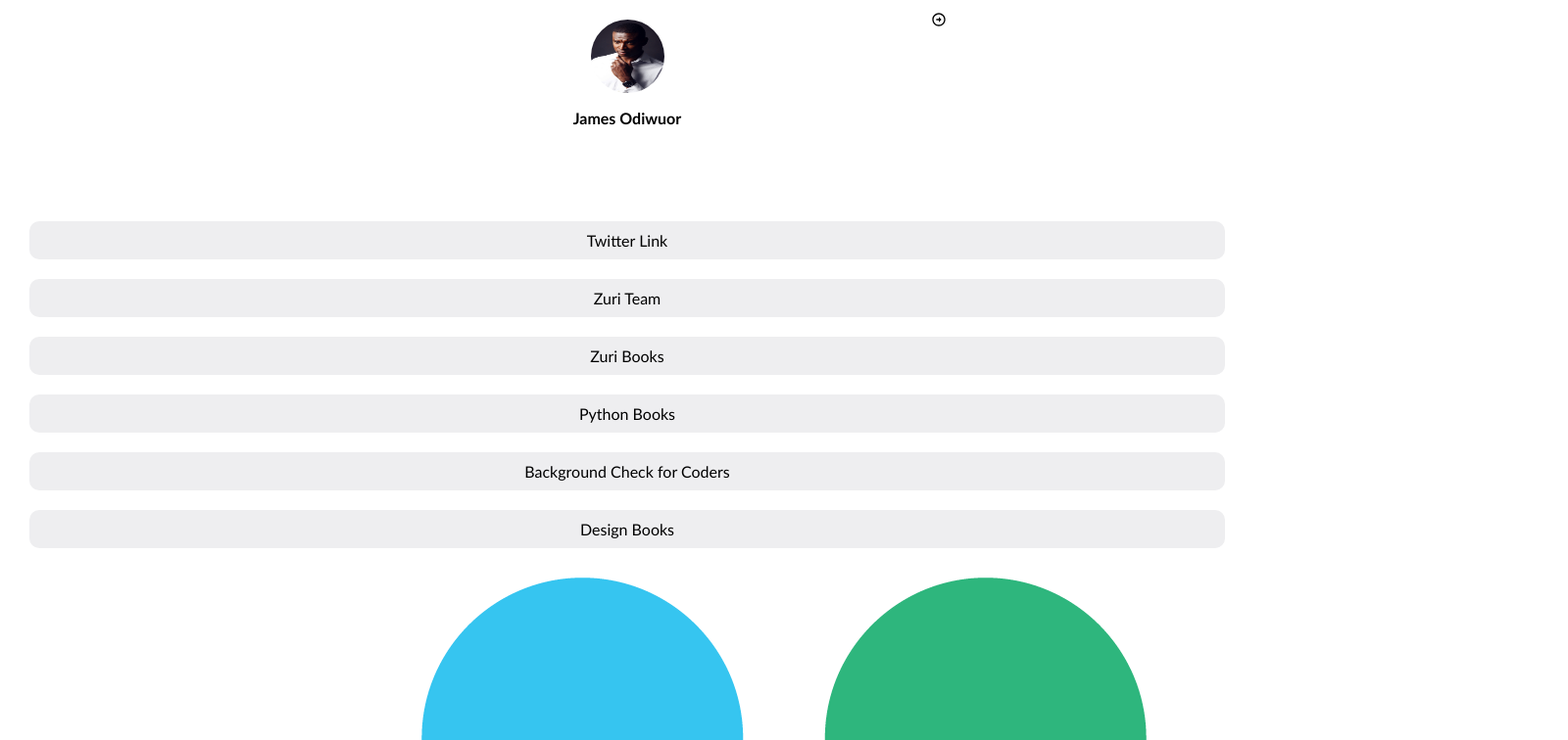
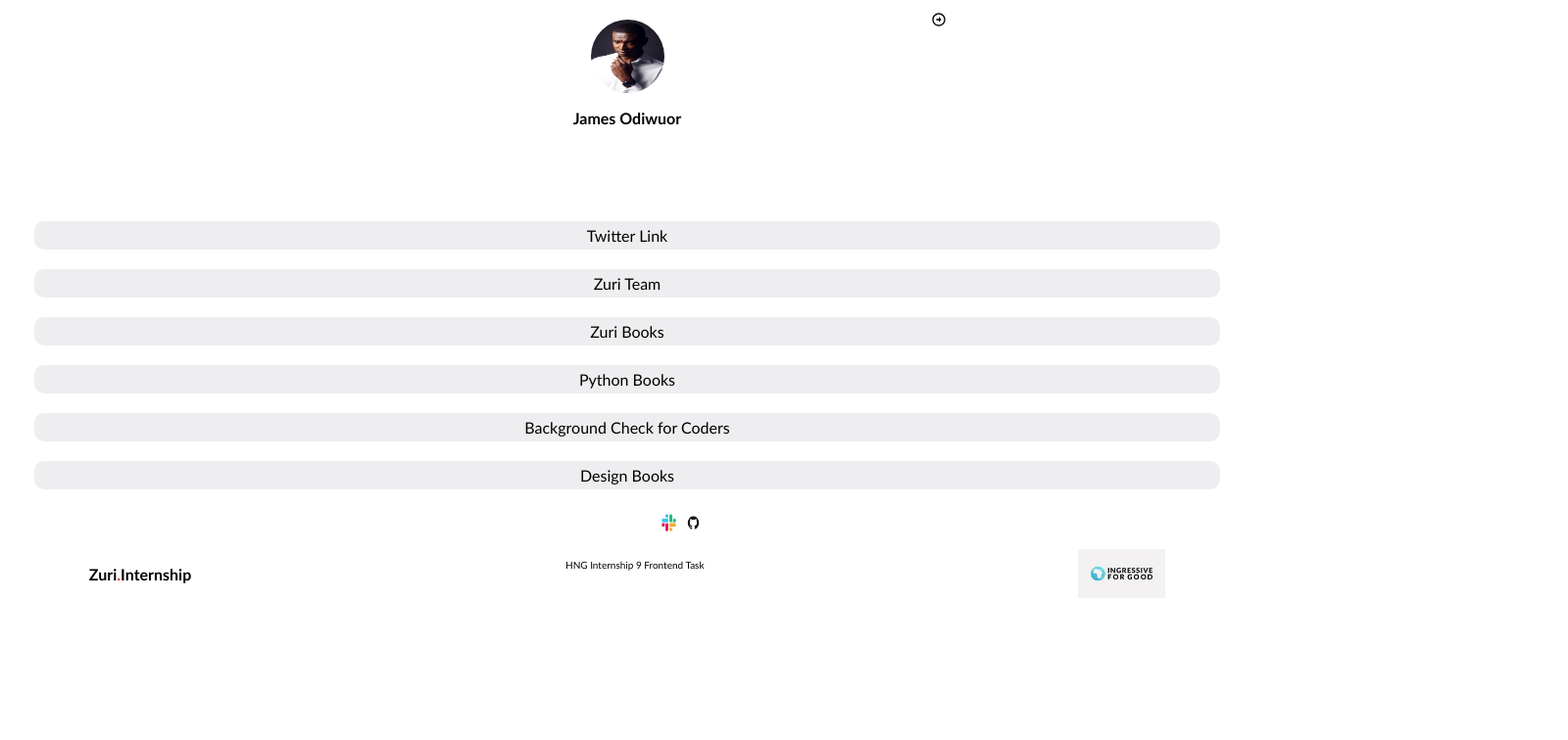
Before and after one commit to pengoJames/intern-stage-one, a React (Create React App) app: page / in a window 1280 px wide. Shown: the top 756 px of the page at 98% size, 1600 px wide, since content can reach past the window. Built offline with nearby package versions, Linux system fonts and the light colour scheme.

Commit message:
Add CSS styling to footer

```diff
--- a/src/App.css
+++ b/src/App.css
@@ -41,7 +41,7 @@ body {
   background-color: #eeeef0;
   color: black;
   margin: 10px;
-  padding: 10px;
+  padding: 5px;
   width: 1200px;
   text-decoration: none;
   text-align: center;
@@ -53,3 +53,39 @@ body {
   position: relative;
   bottom: 185px;
 }
+
+.icons {
+  margin-left: 660px;
+  padding: 10px;
+}
+
+.slack-img,
+.git-hub {
+  height: 18px;
+  width: 15px;
+  padding: 5px;
+}
+
+.footer {
+  display: flex;
+  justify-content: space-around;
+}
+
+.intern {
+  font-weight: bold;
+  margin-right: 200px;
+}
+
+.intern span {
+  color: #e7332b;
+}
+
+.phase {
+  font-size: 10px;
+  margin-right: 200px;
+}
+
+.ingressive_logo {
+  height: 50px;
+  background-color: white;
+}
```
